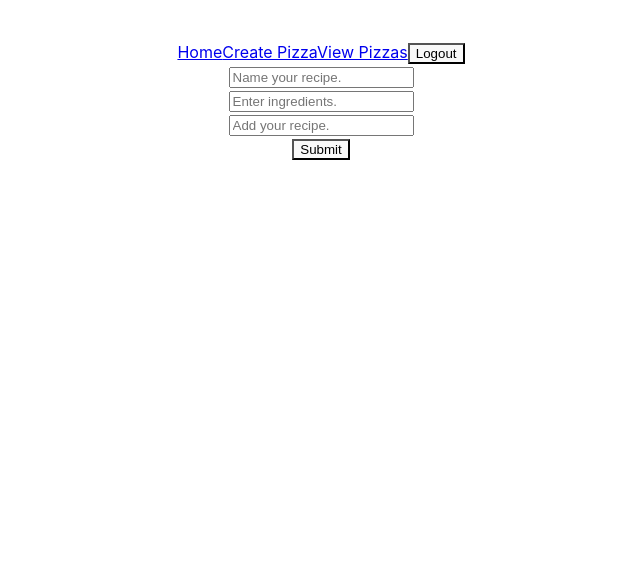
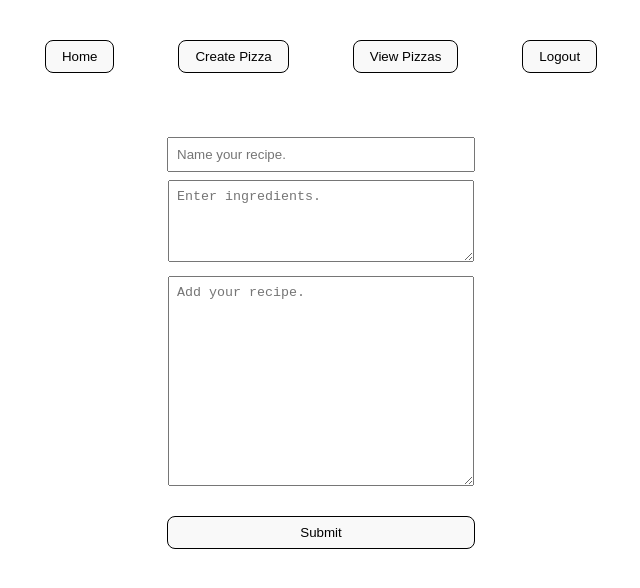
Before and after one commit to brthomiu/Ston-Pizza-Notes-v0, a React (Vite) app in the folder client/: page /createpizzas in a window 1280 px wide. Shown: the top 588 px of the page, without its empty margins (319-959 px from the left). Built offline with nearby package versions, Linux system fonts and the light colour scheme; sample sign-in values are in the browser's storage.

Commit message:
Add basic styling to frontend

```diff
--- a/client/src/App.css
+++ b/client/src/App.css
@@ -4,3 +4,9 @@
   padding: 2rem;
   text-align: center;
 }
+
+button {
+ border: 1px solid;
+ padding: .5rem 1rem;
+ border-radius: .5rem;
+}
--- a/client/src/components/Navigation.jsx
+++ b/client/src/components/Navigation.jsx
@@ -1,8 +1,7 @@
 import { Link, useNavigate } from "react-router-dom";
 import { useSelector, useDispatch } from "react-redux";
 import { logout, reset } from "../features/auth/authSlice";
-// import { useEffect } from "react";
-// import Spinner from "../components/Spinner";
+import './styles.css'
 
 // Navigation bar component
 
@@ -23,22 +22,22 @@ const Navigation = () => {
   if (!user) {
     return (
       //Returns navigation bar
-      <div>
-        <Link to="/">Login</Link>
-        <Link to="/About">About</Link>
-        <Link to="/Register">Register</Link>
-        <button onClick={onLogout}>Logout</button>
-      </div>
+      <nav className="navbar">
+        <Link to="/"><button>Login</button></Link>
+        <Link to="/About"><button>About</button></Link>
+        <Link to="/ViewPizzas"><button>View Pizzas</button></Link>
+        <Link to="/Register"><button>Register</button></Link>
+      </nav>
     );
   } else {
     return (
       //Returns navigation bar
-      <div>
-        <Link to="/Home">Home</Link>
-        <Link to="/CreatePizzas">Create Pizza</Link>
-        <Link to="/ViewPizzas">View Pizzas</Link>
+      <nav className="navbar">
+        <Link to="/Home"><button>Home</button></Link>
+        <Link to="/CreatePizzas"><button>Create Pizza</button></Link>
+        <Link to="/ViewPizzas"><button>View Pizzas</button></Link>
         <button onClick={onLogout}>Logout</button>
-      </div>
+      </nav>
     );
   }
 };
--- a/client/src/components/Pizza.jsx
+++ b/client/src/components/Pizza.jsx
@@ -1,10 +1,27 @@
+import "./styles.css";
+
 const Pizza = (props) => {
   return (
-    <div>
-      <p>{props.owner}</p>
-      <p>{props.pizzaName}</p>
-      <p>{props.ingredients}</p>
-      <p>{props.recipe}</p>
+    <div className="pizza">
+      <span className="pizza--title">
+        <h1>{props.pizzaName}</h1>
+      </span>
+      <span className="pizza--row">
+        <h5>Recipe by:</h5>
+        <h3>{props.owner}</h3>
+      </span>
+      <span className="pizza--row">
+        {" "}
+        <h2>Ingredients:</h2>
+      </span>
+      <span className="pizza--ingredients">
+        {props.ingredients.map((ingredient) => {
+          return <p className="pizza--ingredient">{ingredient}</p>;
+        })}
+      </span>
+      <span className="pizza--row">
+        <p>{props.recipe}</p>
+      </span>
     </div>
   );
 };
--- /dev/null
+++ b/client/src/components/styles.css
@@ -0,0 +1,62 @@
+/* Navigation Component Styles */
+
+.navbar {
+  display: flex;
+  justify-content: center;
+  gap: 4rem;
+  margin-bottom: 4rem;
+}
+
+/* Pizza Component Styles */
+
+.pizza {
+  border: solid 1px;
+  width: 22rem;
+  height: 28rem;
+  display: grid;
+  grid-template-rows: 1fr 1fr 1fr 2fr 3fr;
+  padding: 2rem;
+  justify-content: center;
+  border-radius: 1rem;
+  border-color: rgba(238, 183, 107, 0.2);
+  background-color: rgb(36, 36, 36);
+}
+
+.pizza--ingredients {
+  display: flex;
+  flex-direction: row;
+  margin-top: -1rem;
+  flex-wrap: flex-start;
+  justify-content: flex-start;
+  width: 20rem;
+  gap: 1rem;
+}
+
+.pizza--row {
+  display: flex;
+  flex-direction: row;
+  flex-wrap: flex-start;
+  justify-content: flex-start;
+  gap: 1rem;
+  width: 20rem;
+}
+
+.pizza--title {
+  display: flex;
+  margin: auto;
+}
+
+/* Navbar Media Queries */
+
+@media screen and (max-width: 1340px) {
+  .navbar {
+    justify-content: center;
+  }
+}
+
+@media screen and (max-width: 600px) {
+  .navbar {
+    justify-content: center;
+    gap: 1rem;
+  }
+}
--- a/client/src/index.css
+++ b/client/src/index.css
@@ -3,9 +3,8 @@
   line-height: 1.5;
   font-weight: 400;
 
-  color-scheme: light dark;
-  color: rgba(255, 255, 255, 0.87);
-  background-color: #242424;
+  color: rgba(255, 255, 255, 0.9);
+  background-color: rgb(38,38,38);
 
   font-synthesis: none;
   text-rendering: optimizeLegibility;
--- a/client/src/pages/About.jsx
+++ b/client/src/pages/About.jsx
@@ -1,3 +1,5 @@
+import "./styles.css";
+
 const About = () => {
   return (
     <div>
--- a/client/src/pages/CreatePizzas.jsx
+++ b/client/src/pages/CreatePizzas.jsx
@@ -3,6 +3,7 @@ import { useSelector, useDispatch } from "react-redux";
 import { createPizza, reset } from "../features/pizza/pizzaSlice";
 import Spinner from "../components/Spinner";
 import { useNavigate } from "react-router-dom";
+import "./styles.css";
 
 const CreatePizzas = () => {
   // Local state for pizza entry
@@ -69,7 +70,7 @@ const CreatePizzas = () => {
           <div className="form-group">
             <input
               type="pizzaName"
-              className="form-control"
+              className="login--form-control"
               id="pizzaName"
               name="pizzaName"
               value={pizzaName}
@@ -79,30 +80,34 @@ const CreatePizzas = () => {
           </div>
 
           <div className="form-group">
-            <input
+            <textarea
+              rows="3"
+              cols="40"
               type="ingredients"
-              className="form-control"
+              className="ingredients--form-control"
               id="ingredients"
               name="ingredients"
               value={ingredients}
               placeholder="Enter ingredients."
               onChange={onChange}
-            />
+            ></textarea>
           </div>
 
           <div className="form-group">
-            <input
+            <textarea
+              rows="5"
+              cols="40"
               type="recipe"
-              className="form-control"
+              className="recipe--form-control"
               id="recipe"
               name="recipe"
               value={recipe}
               placeholder="Add your recipe."
               onChange={onChange}
-            />
+            ></textarea>
           </div>
           <div className="form-group">
-            <button type="submit" className="btn btn-block">
+            <button type="submit" className="login--button">
               Submit
             </button>
           </div>
--- a/client/src/pages/Login.jsx
+++ b/client/src/pages/Login.jsx
@@ -4,6 +4,7 @@ import { useNavigate } from "react-router-dom";
 import { toast } from "react-toastify";
 import { login, reset } from "../features/auth/authSlice";
 import Spinner from "../components/Spinner";
+import "./styles.css"
 
 const Login = () => {
   // Local state for email and password entry forms
@@ -69,7 +70,7 @@ const Login = () => {
           <div className="form-group">
             <input
               type="email"
-              className="form-control"
+              className="login--form-control"
               id="email"
               name="email"
               value={email}
@@ -81,7 +82,7 @@ const Login = () => {
           <div className="form-group">
             <input
               type="password"
-              className="form-control"
+              className="login--form-control"
               id="password"
               name="password"
               value={password}
@@ -91,7 +92,7 @@ const Login = () => {
           </div>
 
           <div className="form-group">
-            <button type="submit" className="btn btn-block">
+            <button type="submit" className="login--button">
               Submit
             </button>
           </div>
--- a/client/src/pages/Register.jsx
+++ b/client/src/pages/Register.jsx
@@ -4,6 +4,7 @@ import { useNavigate } from "react-router-dom";
 import { toast } from "react-toastify";
 import { register, reset } from "../features/auth/authSlice";
 import Spinner from "../components/Spinner";
+import "./styles.css"
 
 const Register = () => {
   // Local state for username, email, and password entry forms
@@ -77,7 +78,7 @@ const Register = () => {
           <div className="form-group">
             <input
               type="text"
-              className="form-control"
+              className="login--form-control"
               id="name"
               name="name"
               value={name}
@@ -89,7 +90,7 @@ const Register = () => {
           <div className="form-group">
             <input
               type="email"
-              className="form-control"
+              className="login--form-control"
               id="email"
               name="email"
               value={email}
@@ -101,7 +102,7 @@ const Register = () => {
           <div className="form-group">
             <input
               type="password"
-              className="form-control"
+              className="login--form-control"
               id="password"
               name="password"
               value={password}
@@ -113,7 +114,7 @@ const Register = () => {
           <div className="form-group">
             <input
               type="password"
-              className="form-control"
+              className="login--form-control"
               id="password2"
               name="password2"
               value={password2}
@@ -122,7 +123,7 @@ const Register = () => {
             />
           </div>
           <div className="form-group">
-            <button type="submit" className="btn btn-block">
+            <button type="submit" className="login--button">
               Submit
             </button>
           </div>
--- a/client/src/pages/ViewPizzas.jsx
+++ b/client/src/pages/ViewPizzas.jsx
@@ -4,6 +4,7 @@ import { useSelector, useDispatch } from "react-redux";
 import { useNavigate } from "react-router-dom";
 import Spinner from "../components/Spinner";
 import axios from "axios";
+import "./styles.css"
 
 const ViewPizzas = () => {
   // Local state to store pizza data fetched from backend
@@ -39,7 +40,8 @@ const ViewPizzas = () => {
     return <Spinner />;
   } else {
     return (
-      <>
+      <div className="container">
+      <div className="pizzas--Box">
         {pizzaList.map((pizza) => (
           <div>
             <Pizza
@@ -50,7 +52,8 @@ const ViewPizzas = () => {
             />
           </div>
         ))}
-      </>
+      </div>
+      </div>
     );
   }
 };
--- /dev/null
+++ b/client/src/pages/styles.css
@@ -0,0 +1,58 @@
+.container {
+  margin: auto;
+  justify-content: center;
+  display: flex;
+}
+
+/* Input Form Styles */
+
+.login--form-control {
+  padding: 0.5rem;
+  width: 18rem;
+  margin-bottom: 0.5rem;
+}
+
+.ingredients--form-control {
+  padding: 0.5rem;
+  width: 18rem;
+  height: 4rem;
+  margin-bottom: 0.5rem;
+}
+
+.recipe--form-control {
+  padding: 0.5rem;
+  width: 18rem;
+  height: 12rem;
+  margin-bottom: 0.5rem;
+}
+
+.login--button {
+  margin-top: 1rem;
+  width: 19.25rem;
+}
+
+/* View Pizza Page Styles */
+
+.pizzas--Box {
+  display: grid;
+  grid-template-columns: 1fr 1fr 1fr;
+  gap: 2rem;
+  flex-wrap: wrap;
+  margin: auto;
+}
+
+/* View Pizza Media Queries */
+
+@media screen and (max-width: 1340px) {
+  .pizzas--Box {
+    display: grid;
+    grid-template-columns: 1fr 1fr;
+  }
+}
+@media screen and (max-width: 900px) {
+  .pizzas--Box {
+    display: flex;
+    flex-direction: column;
+    justify-content: center;
+  }
+}
```
